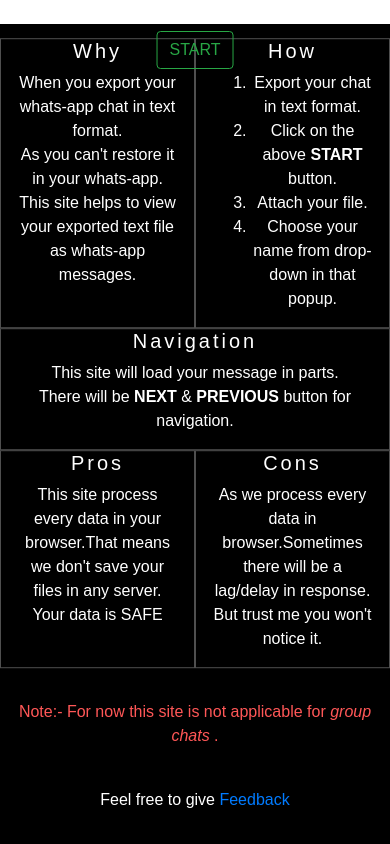
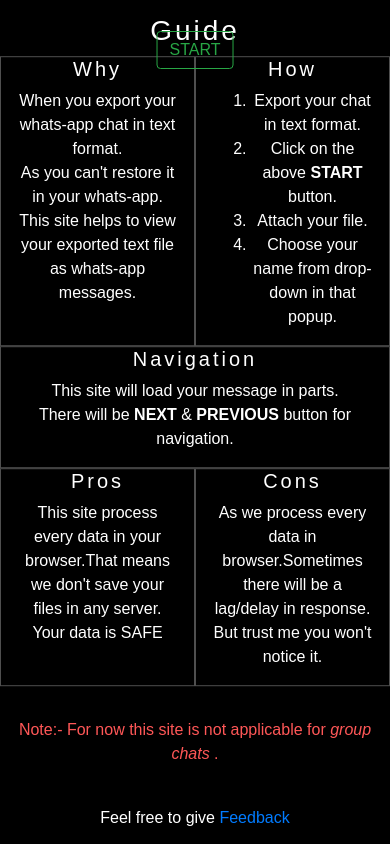
Before and after one commit to harpreetsingh19/whatsapp_chat_viewer, a Vue app: page / in a window 390 px wide. Built offline with nearby package versions, Linux system fonts and the light colour scheme.

Commit message:
minor visual change for mobile

```diff
--- a/src/assets/css/main_css.css
+++ b/src/assets/css/main_css.css
@@ -113,7 +113,7 @@
     }
     .guides {
         position: absolute;
-        top: 404px;
+        top: 50%;
         left: 50%;
         transform: translate(-50%, -50%);
         color: black;
--- a/src/components/reader.vue
+++ b/src/components/reader.vue
@@ -17,9 +17,8 @@
       :secondPerson="personTwo"
       :senderAvailabe="senderAvail"
     ></InputPopup>
-    <div class="next-previous">
+    <div class="next-previous" v-if="ultest">
       <b-button
-        v-if="ultest"
         @click="previousRangedMsg"
         :disabled="pageNumber == 0"
         size="sm"
```
